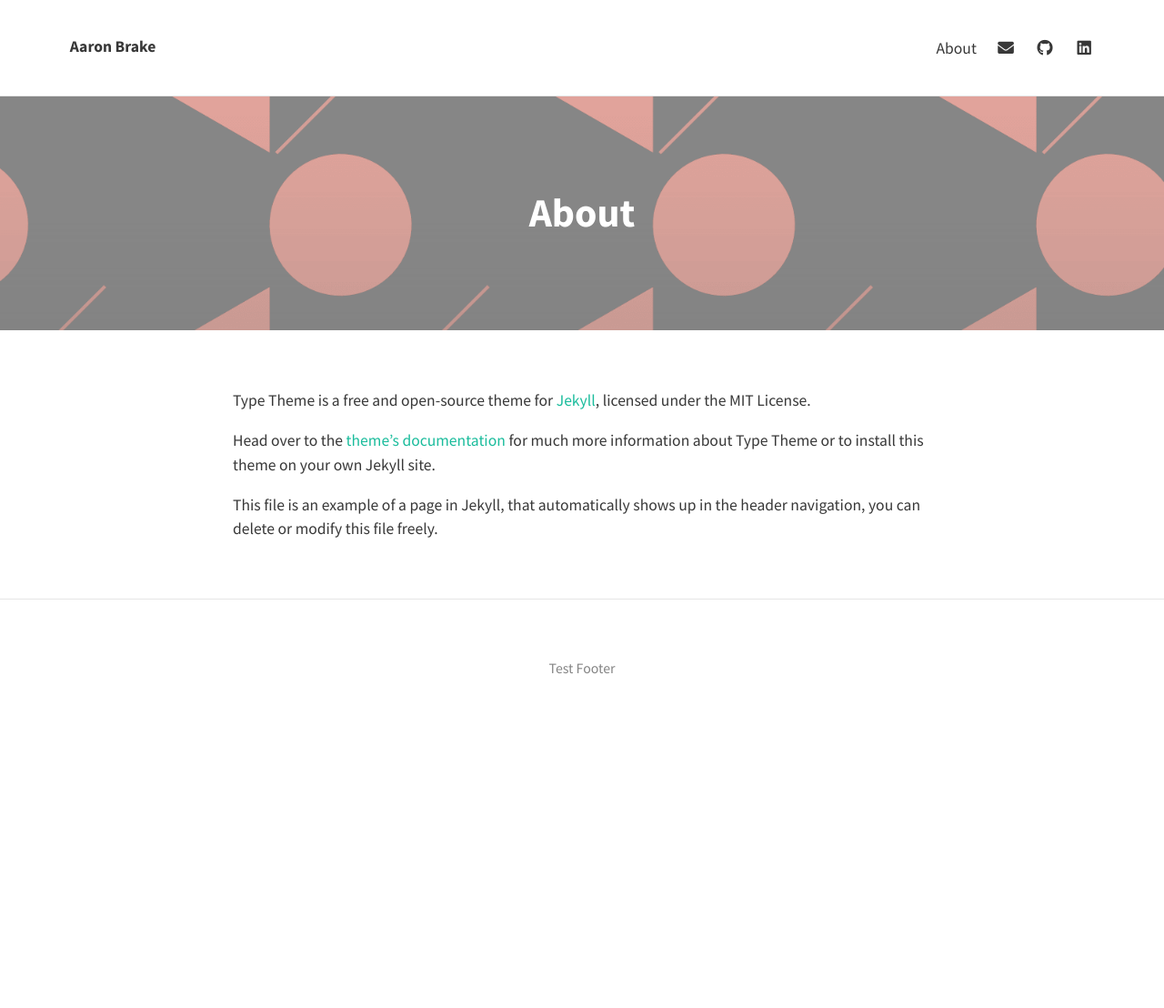
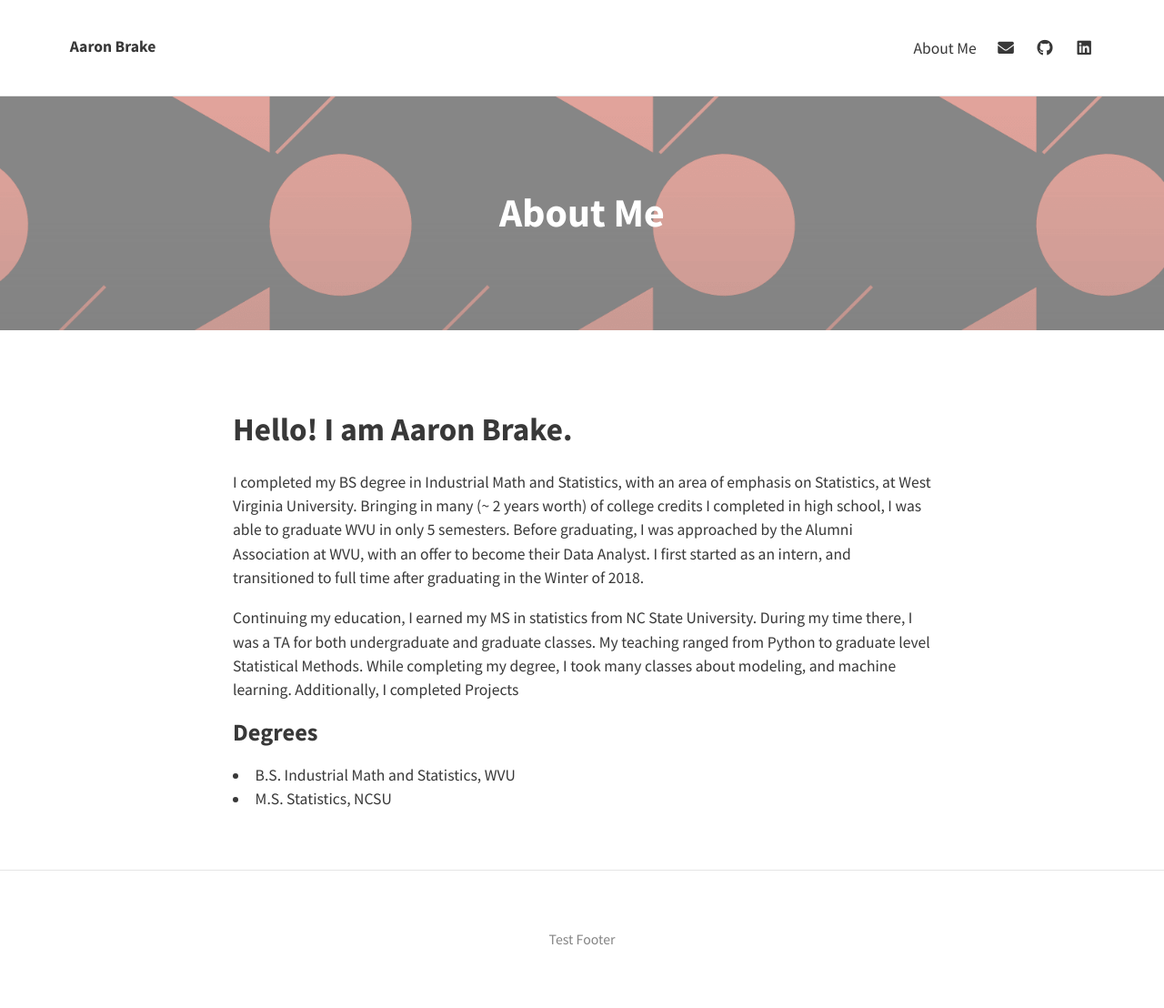
Before and after one commit to anbrake/anbrake.github.io, a Jekyll site: the page built from about.md, in a window 1280 px wide. Shown: the whole page at 91% size. Built offline with Jekyll 4.4.1, drawn with Linux system fonts in a browser that asks for light colours; nearby versions of some CDN libraries; before the commit the page ends 900 px from its top, so only the background shows below that.

Commit message:
Update about me

```diff
--- a/about.md
+++ b/about.md
@@ -1,12 +1,17 @@
 ---
 layout: page
-title: About
+title: About Me
 permalink: /about/
 feature-img: "assets/img/sample_feature_img_2.png"
 ---
 
-Type Theme is a free and open-source theme for [Jekyll](http://jekyllrb.com/), licensed under the MIT License.
+## Hello! I am Aaron Brake.
 
-Head over to the [theme's documentation](https://rohanchandra.github.io/project/type/) for much more information about Type Theme or to install this theme on your own Jekyll site.
+I completed my BS degree in Industrial Math and Statistics, with an area of emphasis on Statistics, at West Virginia University. Bringing in many (~ 2 years worth) of college credits I completed in high school, I was able to graduate WVU in only 5 semesters. Before graduating, I was approached by the Alumni Association at WVU, with an offer to become their Data Analyst. I first started as an intern, and transitioned to full time after graduating in the Winter of 2018.
 
-This file is an example of a page in Jekyll, that automatically shows up in the header navigation, you can delete or modify this file freely.
+
+Continuing my education, I earned my MS in statistics from NC State University. During my time there, I was a TA for both undergraduate and graduate classes. My teaching ranged from Python to graduate level Statistical Methods. While completing my degree, I took many classes about modeling, and machine learning. Additionally, I completed Projects
+
+### Degrees
+* B.S. Industrial Math and Statistics, WVU
+* M.S. Statistics, NCSU
```
